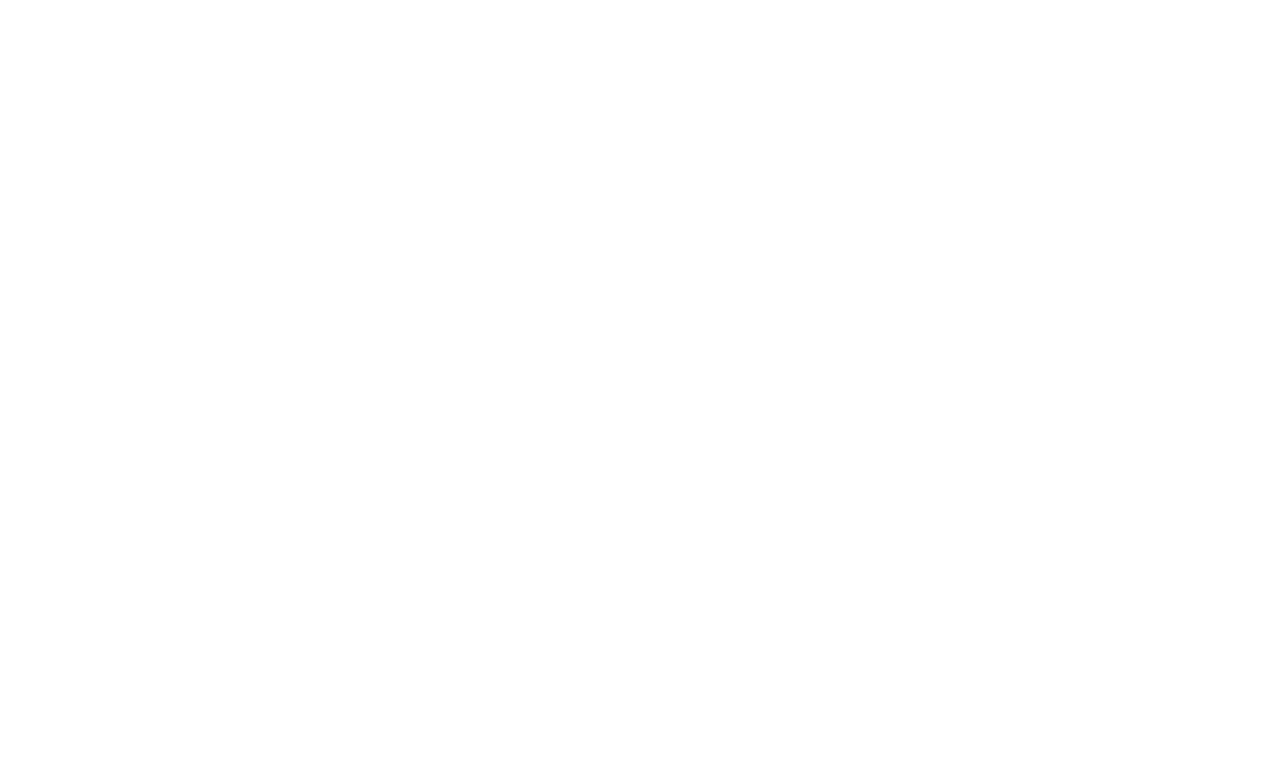
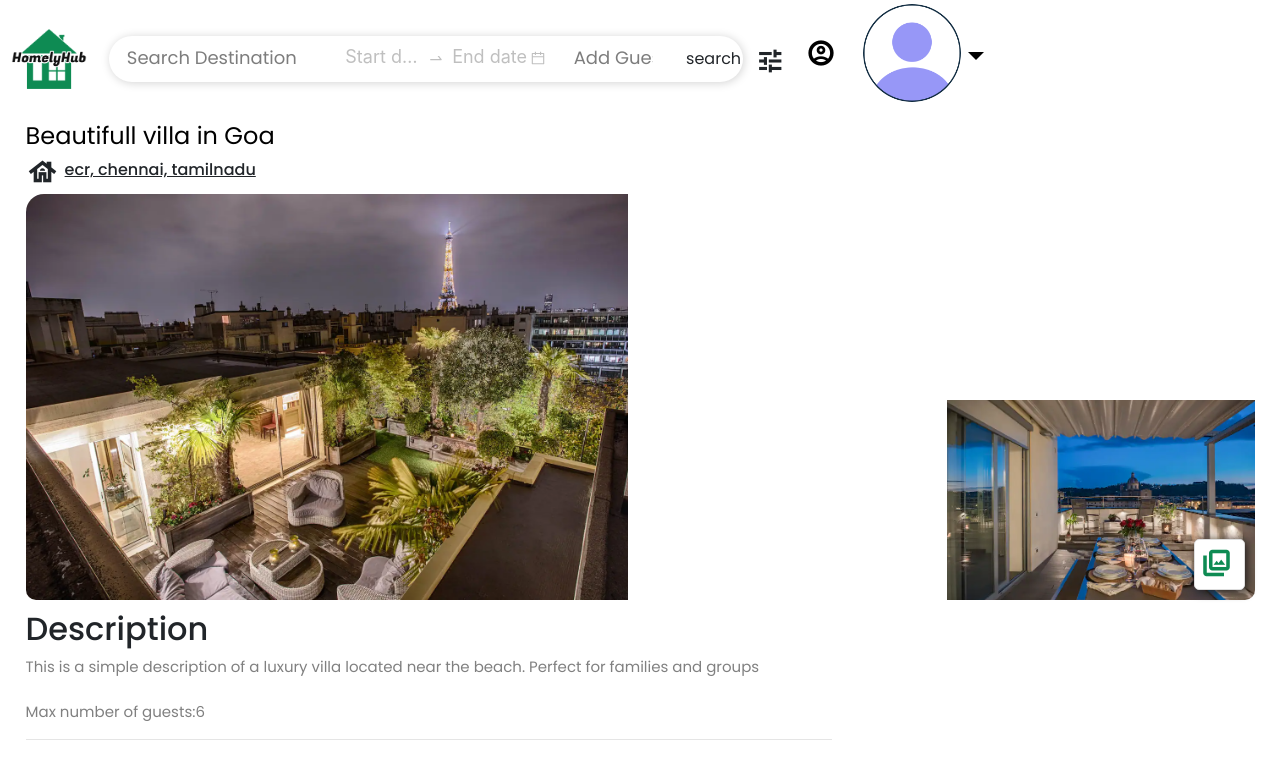
Before and after one commit to anujbhidu/homely-hub, a React (Vite) app in the folder Frontend/: page /propertylist/1 in a window 1280 px wide. Before the commit this address had no page. Shown: the top 760 px of the page. Built offline with nearby package versions, Linux system fonts and the light colour scheme; a web font is replaced by a local one.

Commit message:
adding modal description property-images

```diff
--- a/Frontend/src/App.jsx
+++ b/Frontend/src/App.jsx
@@ -2,6 +2,7 @@
 import Main from "./components/home/Main";
 import { BrowserRouter as Router, Routes, Route, Navigate } from "react-router-dom";
 import PropertyList from "./components/home/PropertyList"
+import PropertyListing from "./components/propertyListing/PropertyListing";
 
 function App() {
   return (
@@ -9,7 +10,8 @@
       <Router>
         <Routes>
           <Route path="/" element={<Main />}>
-              <Route index element={<PropertyList />} />
+            <Route index element={<PropertyList />} />
+            <Route path="propertylist/:id" element={<PropertyListing/>} />
           </Route>
         </Routes>
       </Router>
--- a/Frontend/src/components/home/PropertyList.jsx
+++ b/Frontend/src/components/home/PropertyList.jsx
@@ -1,11 +1,14 @@
 import React from 'react'
 import "../../css/Home.css"
+import {Link} from 'react-router-dom'
 
-const Card = ({ image, name, address, price }) => {
+const Card = ({ image, name, address, price,id}) => {
     return (
         <>
             <figure className='property'>
-                <img src={image} alt='Propertyimg' />
+                <Link to={`/propertylist/${id}`}>
+                    <img src={image} alt='Propertyimg' />
+                </Link>
                 <h4>{name}</h4>
                 <figcaption>
                     <main className='propertydetails'>
--- a/Frontend/src/components/propertyListing/Modal.jsx
+++ b/Frontend/src/components/propertyListing/Modal.jsx
@@ -0,0 +1,58 @@
+// Modal.js
+import React, { useEffect, useRef } from "react";
+import PropTypes from "prop-types";
+import "../../css/Modal.css";
+import gsap from "gsap";
+
+const Modal = ({ images, onClose }) => {
+  const modalRef = useRef(null);
+
+  // Animate modal in
+  useEffect(() => {
+    document.body.style.overflow = "hidden";
+
+    gsap.fromTo(
+      modalRef.current,
+      { opacity: 0, scale: 0.95 },
+      { opacity: 1, scale: 1, duration: 0.4, ease: "power3.out" }
+    );
+
+    return () => {
+      document.body.style.overflow = "visible";
+    };
+  }, []);
+
+  return (
+    <div className="modal-backdrop">
+      <div className="modal-content" ref={modalRef}>
+        <button
+          className="close-button"
+          onClick={onClose}
+          style={{
+            position: "absolute",
+            left: "1px",
+            background: "transparent",
+            border: "none",
+            fontSize: "34px",
+            cursor: "pointer",
+            zIndex: 10,
+          }}
+        >
+          <span>&times;</span>
+        </button>
+        <div className="modal-images-container">
+          {images.map((image, index) => (
+            <img key={index} src={image.url} alt={`Image ${index + 1}`} />
+          ))}
+        </div>
+      </div>
+    </div>
+  );
+};
+
+Modal.propTypes = {
+  images: PropTypes.array.isRequired,
+  onClose: PropTypes.func.isRequired,
+};
+
+export default Modal;
--- a/Frontend/src/components/propertyListing/PropertyImg.jsx
+++ b/Frontend/src/components/propertyListing/PropertyImg.jsx
@@ -0,0 +1,50 @@
+import React, { useState } from 'react'
+import Modal from "./Modal"
+
+const PropertyImg = () => {
+    const [isModalOpen, setIsModalOpen] = useState(false)
+
+    const handleShowAllPhotos = () => {
+        setIsModalOpen(true)
+    }
+
+    const handleCloseModal = () => {
+        setIsModalOpen(false)
+    }
+
+    const images = [
+        {url:"/assets/property2.webp"},
+        {url:"/assets/property3.webp"},
+        {url:"/assets/property4.webp"},
+        {url:"/assets/property5.webp"},
+        {url:"/assets/property3.webp"},
+        {url:"/assets/property3.webp"},
+        {url:"/assets/property3.webp"},
+    ]
+    return (
+      <>
+      <div className='property-img-container'>
+          <div className='img-item'>
+              <img src={images[0].url} className='images' style={{ borderTopLeftRadius: "18px", borderBottomLeftRadius: "10px" }}
+              alt='property-1'
+              />
+          </div>
+          <div className='images' src={images[1].url} alt='property'></div>
+          <div className='images' src={images[2].url} alt='property'></div>
+          <div className='images' src={images[3].url} alt='property'></div>
+          <div >
+              <img className='images' src={images[5].url}
+              style={{borderBottomRightRadius:"10px"}}
+              />
+              <button className='similar-photos' onClick={handleShowAllPhotos}>
+                  <span className='material-symbols-outlined'>photo_library</span>
+              </button>
+          </div>
+      </div>
+      <div className='similar-photos-container'></div>
+            {isModalOpen && <Modal images={images} onClose={handleCloseModal} />}
+    </>
+  )
+}
+
+export default PropertyImg
--- a/Frontend/src/components/propertyListing/PropertyListing.jsx
+++ b/Frontend/src/components/propertyListing/PropertyListing.jsx
@@ -0,0 +1,28 @@
+import React from 'react'
+import PropertyImg from './PropertyImg'
+import "../../css/PropertyListing.css"
+
+const PropertyListing = () => {
+  return (
+      <div className='property-container'>
+          <p className='property-header'>Beautifull villa in Goa</p>
+          <h6 className='property-location'>
+              <span className='material-symbols-outlined'>House</span>
+              <span className='location'>ecr, chennai, tamilnadu</span>
+          </h6>
+          <PropertyImg images={["/assets/property2.webp"]} />
+          <div className='middle-container row'>
+              <div className='des-and-amenities col-md-8 col-sm-12 col-12'>
+                  <h2 className='property-description-header'>Description</h2>
+                  <p className='property-description'>This is a simple description of a luxury villa located near the beach.
+                      Perfect for families and groups
+                      <br/><br/> Max number of guests:6
+                  </p>
+                  <hr/>
+              </div>
+          </div>
+    </div>
+  )
+}
+
+export default PropertyListing
```
